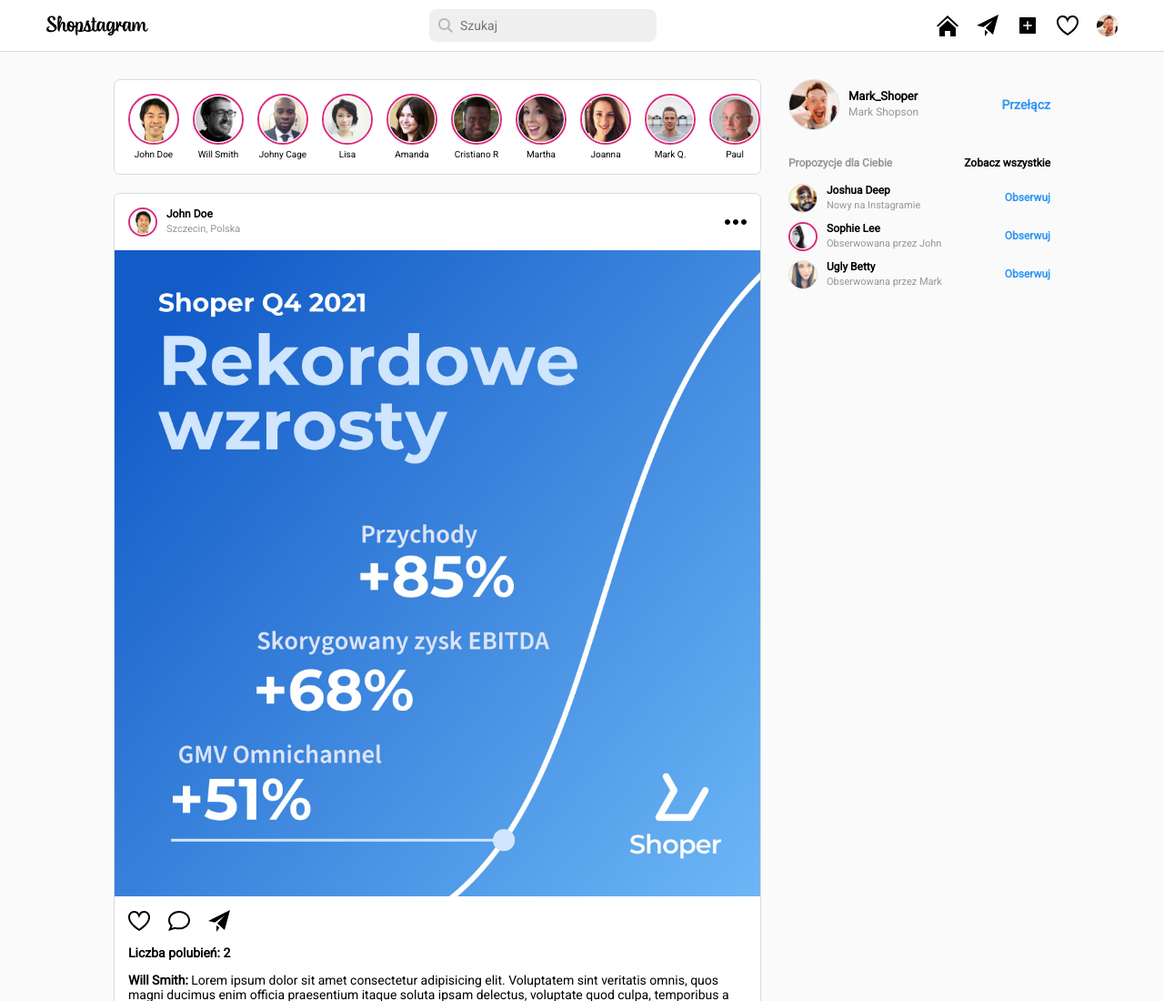
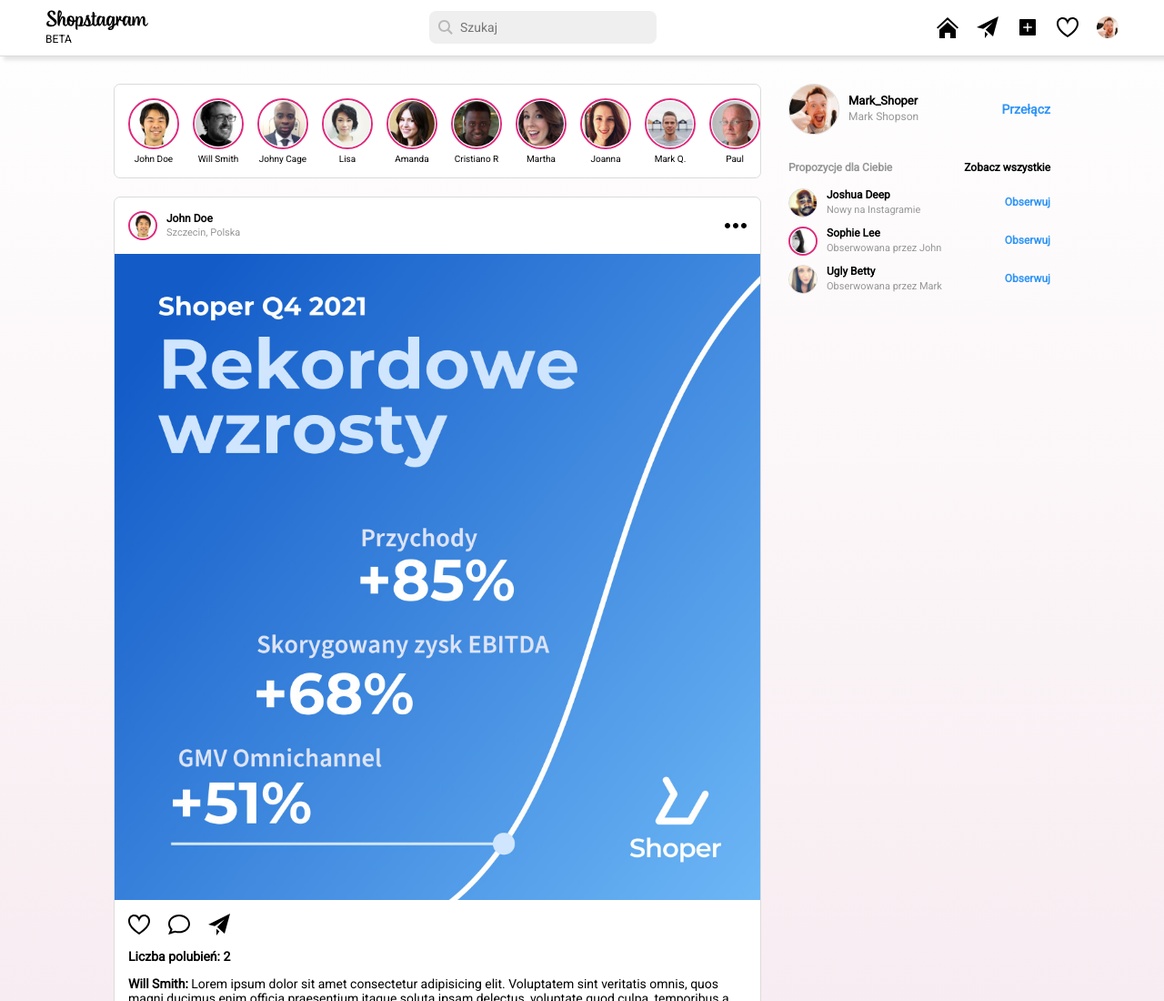
Before and after one commit to anetasen/ShoperUp2, a plain HTML site: page index.html in a window 1280 px wide. Shown: the top 1100 px of the page at 91% size. Drawn offline with Linux system fonts and the light colour scheme.

Commit message:
Przyklejenie page-header do góry ekranu, dodanie cienia, dopisku BETA i ustawienie gradientu na tło strony

```diff
--- a/css/base/_base.scss
+++ b/css/base/_base.scss
@@ -12,6 +12,7 @@ body {
     font-family: 'Roboto', sans-serif;
     background-color: $bg-light;
     font-size: 14px;
+    background-image: linear-gradient(white, #E4BECF);
 }
 
 img {
--- a/css/components/page-header/_page-header.scss
+++ b/css/components/page-header/_page-header.scss
@@ -3,6 +3,7 @@
     padding: 10px 0;
     background-color: $color-white;
     border-bottom: 1px solid $text-light;
+    box-shadow: 4px 4px 4px #e4e4e4;
 
     &__wrapper {
         display: flex;
@@ -16,6 +17,16 @@
         img {
             display: block;
         }
+
+        &::after{
+            content:"BETA";
+            color:#000000;
+            font-size:12px;
+        }
+
+        &:hover{
+            text-decoration: none;
+        }
     }
 
     &__search {
@@ -25,4 +36,9 @@
             display: block;
         }
     }
+
+    &.fixed{
+        position: sticky;
+        top: 0;
+    }
 }
--- a/index.html
+++ b/index.html
@@ -15,7 +15,7 @@
   </head>
 
   <body>
-    <header class="page-header">
+    <header class="page-header fixed">
       <div class="container">
         <div class="page-header__wrapper">
           <a class="page-header__logo" href="#">
```
Also changed, not shown: css/index.css, 1 other file.
